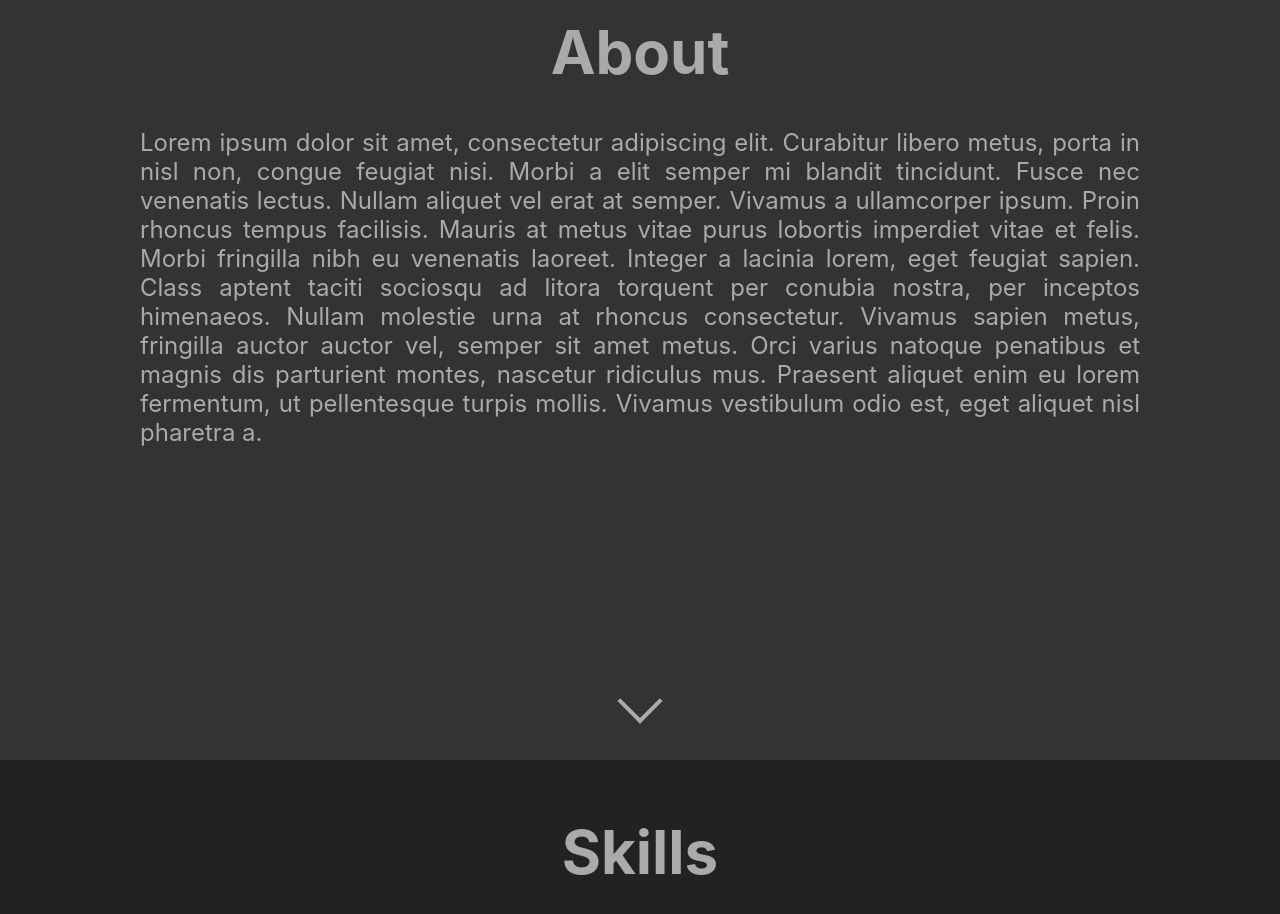
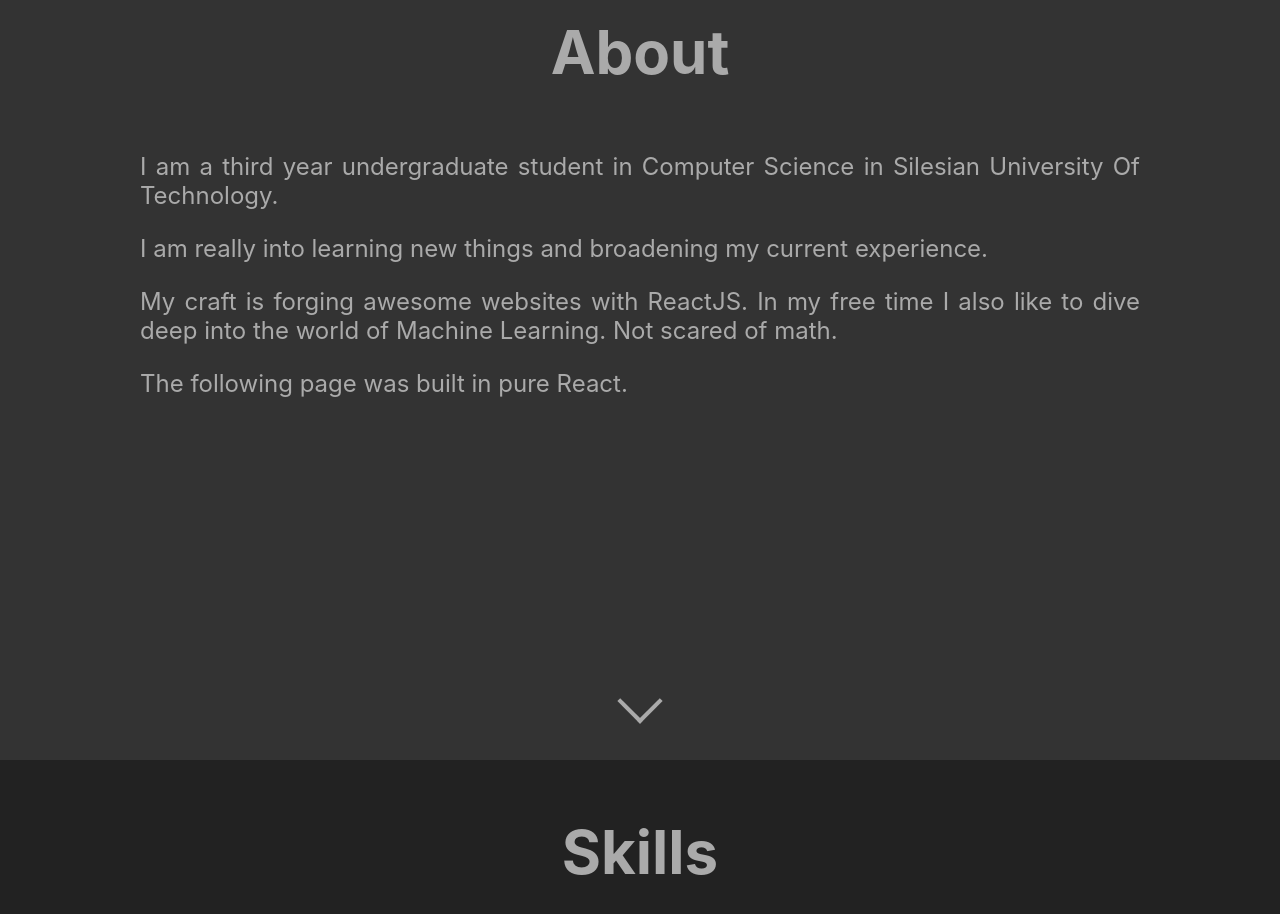
Before and after one commit to GrzegorzKazana/MyPortfolio, a React (Create React App) app: page / in a window 1280 px wide. Shown: the part 840-1754 px from the top of the page. Built offline with nearby package versions, Linux system fonts and the light colour scheme; some icons are missing.

Commit message:
populated about page

```diff
--- a/src/components/AboutPage/AboutPage.jsx
+++ b/src/components/AboutPage/AboutPage.jsx
@@ -4,18 +4,22 @@ import "./AboutPage.css";
 
 const AboutPage = ({ inputRef, ...pageProps }) => (
   <Page title="About" className="AboutPage" inputRef={inputRef} {...pageProps}>
-    Lorem ipsum dolor sit amet, consectetur adipiscing elit. Curabitur libero
-    metus, porta in nisl non, congue feugiat nisi. Morbi a elit semper mi
-    blandit tincidunt. Fusce nec venenatis lectus. Nullam aliquet vel erat at
-    semper. Vivamus a ullamcorper ipsum. Proin rhoncus tempus facilisis. Mauris
-    at metus vitae purus lobortis imperdiet vitae et felis. Morbi fringilla nibh
-    eu venenatis laoreet. Integer a lacinia lorem, eget feugiat sapien. Class
-    aptent taciti sociosqu ad litora torquent per conubia nostra, per inceptos
-    himenaeos. Nullam molestie urna at rhoncus consectetur. Vivamus sapien
-    metus, fringilla auctor auctor vel, semper sit amet metus. Orci varius
-    natoque penatibus et magnis dis parturient montes, nascetur ridiculus mus.
-    Praesent aliquet enim eu lorem fermentum, ut pellentesque turpis mollis.
-    Vivamus vestibulum odio est, eget aliquet nisl pharetra a.
+    <div>
+      <p>
+        I am a third year undergraduate student in Computer Science in Silesian
+        University Of Technology.
+      </p>
+      <p>
+        I am really into learning new things and broadening my current
+        experience.
+      </p>
+      <p>
+        My craft is forging awesome websites with ReactJS. In my free time I
+        also like to dive deep into the world of Machine Learning. Not scared of
+        math.
+      </p>
+      <p>The following page was built in pure React.</p>
+    </div>
   </Page>
 );
 export default AboutPage;
```
